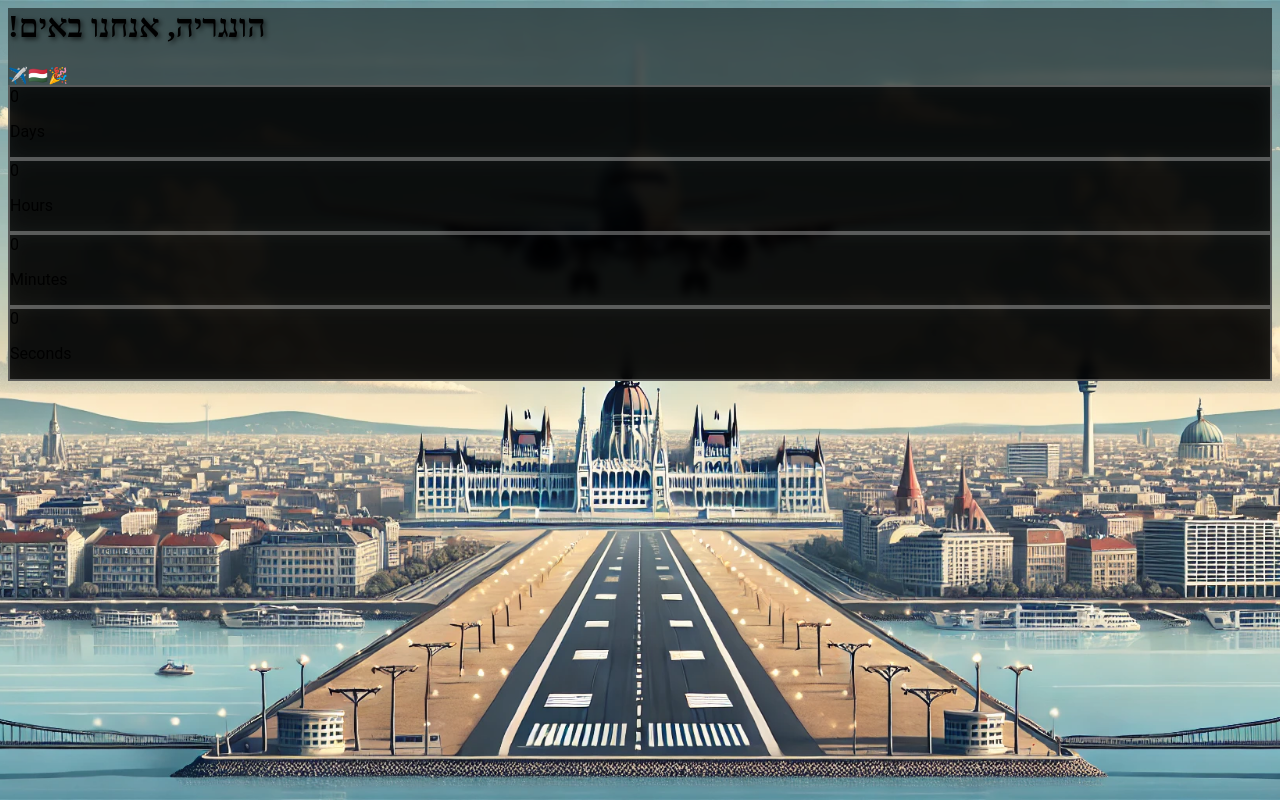
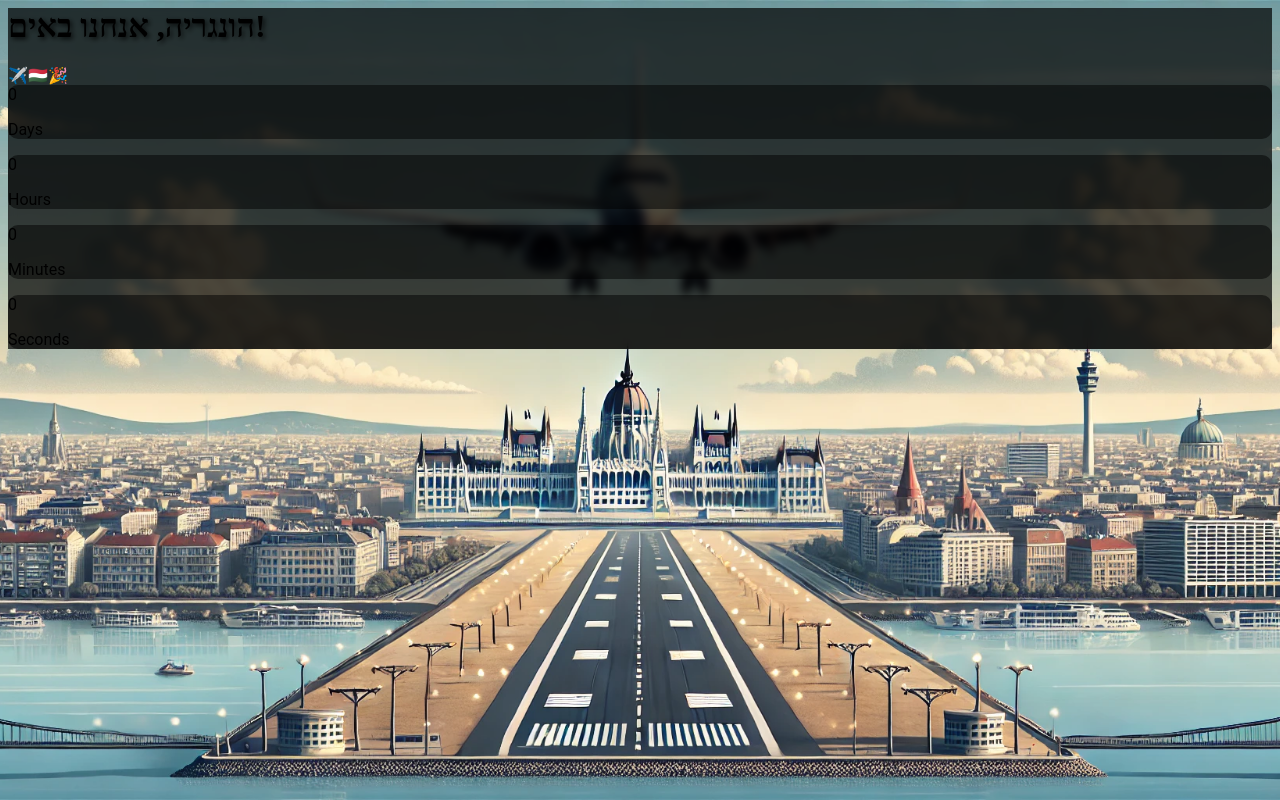
Before and after one commit to Msh36345/webs, a plain HTML site: page index.html in a window 1280 px wide. Drawn offline with Linux system fonts and the light colour scheme.

Commit message:
Update index.html

```diff
--- a/index.html
+++ b/index.html
@@ -7,24 +7,23 @@
 
   h1 {
     font-family: 'Playfair Display', serif;
-    text-shadow: 2px 2px 5px rgba(0, 0, 0, 0.7);
+    text-shadow: 2px 2px 5px rgba(0, 0, 0, 0.8); /* טקסט עם הצללה בולטת */
+  }
+
+  .bg-overlay {
+    background: rgba(0, 0, 0, 0.7); /* הגבר כהות */
+    backdrop-filter: blur(5px); /* טשטוש קל לשיפור המראה */
   }
 
   #countdown-container div {
-    background: rgba(0, 0, 0, 0.7); /* כהה יותר */
-    border: 2px solid rgba(255, 255, 255, 0.3); /* קו הפרדה */
-    backdrop-filter: blur(10px); /* טשטוש קל */
-  }
-
-  .bg-overlay {
-    background: rgba(0, 0, 0, 0.5);
-    backdrop-filter: blur(5px); /* טשטוש לשיפור הנראות */
+    background: rgba(0, 0, 0, 0.5); /* כהות גבוהה יותר לטיימר */
+    border-radius: 10px; /* פינות עגולות */
   }
 </style>
 <body class="flex items-center justify-center min-h-screen text-white">
   <div class="absolute inset-0 bg-overlay flex flex-col items-center justify-center p-4">
     <h1 class="text-4xl md:text-6xl font-bold mb-4">
-      !הונגריה, אנחנו באים
+      הונגריה, אנחנו באים!
     </h1>
     <div class="text-2xl md:text-4xl mb-8">✈️🇭🇺🎉</div>
     <div
```
